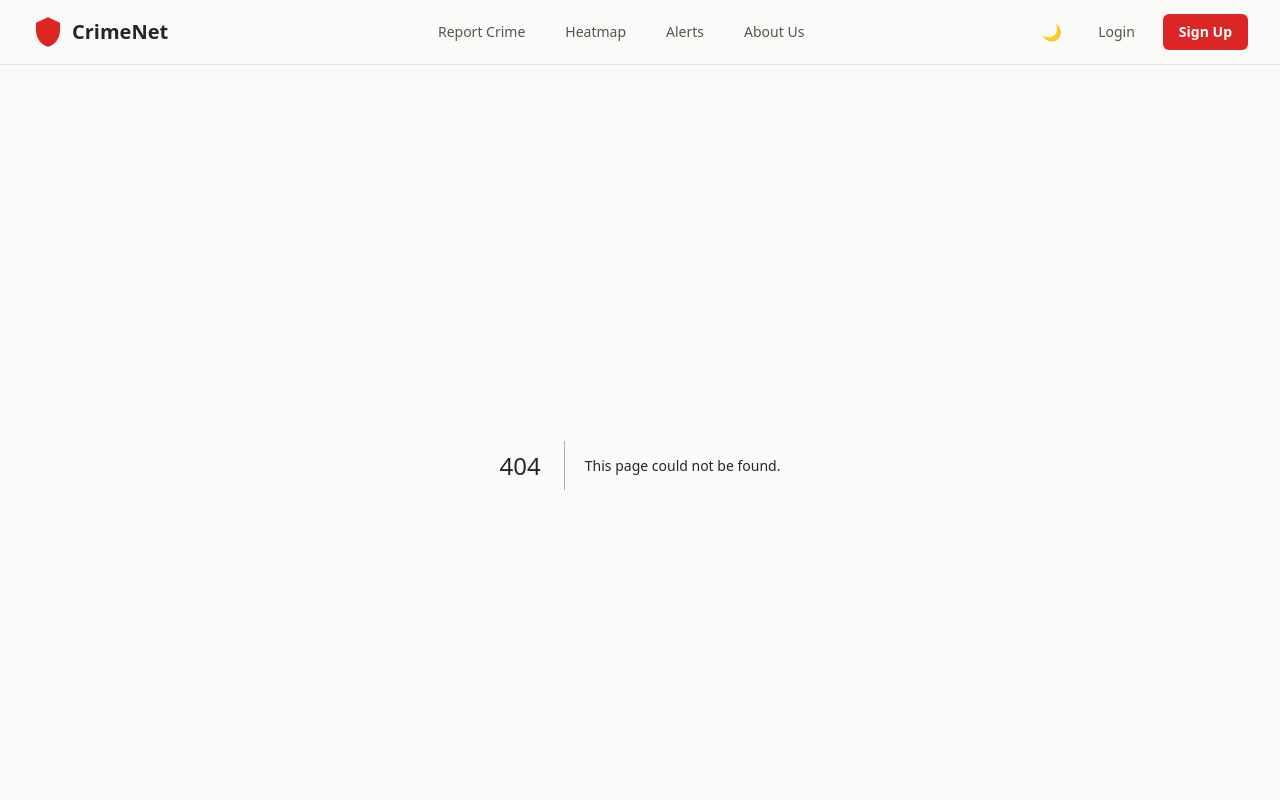
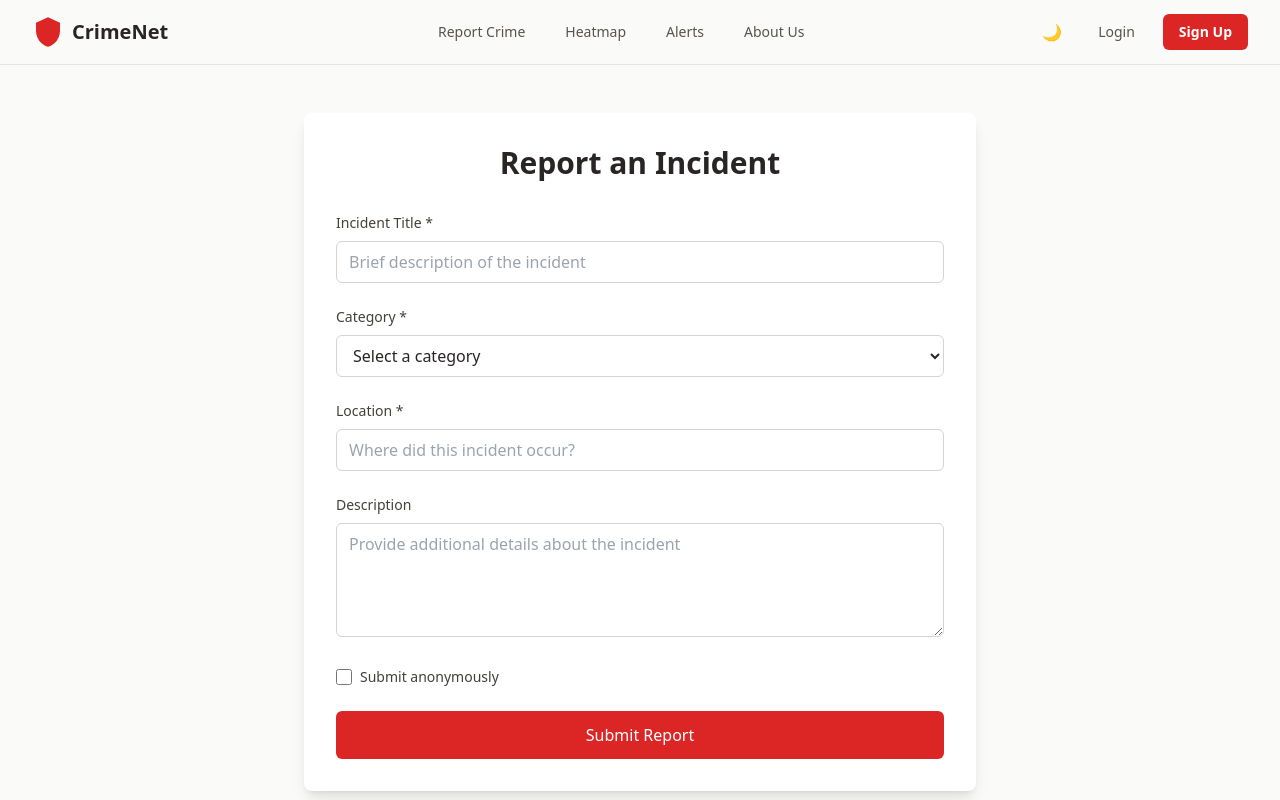
Before and after one commit to top1team/crime_net, a Next.js app in the folder frontend/: page /report in a window 1280 px wide. Before the commit this address had no page. Built offline with nearby package versions, Linux system fonts and the light colour scheme.

Commit message:
feat: implement incident reporting functionality
- Add /report page with incident reporting form
- Update Hero component button to link to report page
- Include form fields for title, category, location, description, and anonymous option
- Add form validation and basic submission handling

```diff
--- /dev/null
+++ b/frontend/app/report/page.tsx
@@ -0,0 +1,129 @@
+"use client";
+
+import React, { useState } from 'react';
+
+export default function ReportIncident() {
+  const [formData, setFormData] = useState({
+    title: '',
+    category: '',
+    description: '',
+    location: '',
+    anonymous: false
+  });
+
+  const handleSubmit = (e: React.FormEvent) => {
+    e.preventDefault();
+    // TODO: Implement API call to submit incident
+    console.log('Incident reported:', formData);
+    alert('Incident reported successfully!');
+  };
+
+  const handleChange = (e: React.ChangeEvent<HTMLInputElement | HTMLTextAreaElement | HTMLSelectElement>) => {
+    const { name, value, type } = e.target;
+    setFormData(prev => ({
+      ...prev,
+      [name]: type === 'checkbox' ? (e.target as HTMLInputElement).checked : value
+    }));
+  };
+
+  return (
+    <div className="min-h-screen bg-stone-50 dark:bg-stone-900 py-12">
+      <div className="container mx-auto px-4 sm:px-6 lg:px-8">
+        <div className="max-w-2xl mx-auto">
+          <div className="bg-white dark:bg-stone-800 rounded-lg shadow-lg p-8">
+            <h1 className="text-3xl font-bold text-stone-800 dark:text-stone-200 mb-8 text-center">
+              Report an Incident
+            </h1>
+
+            <form onSubmit={handleSubmit} className="space-y-6">
+              <div>
+                <label className="block text-sm font-medium text-stone-700 dark:text-stone-300 mb-2">
+                  Incident Title *
+                </label>
+                <input
+                  type="text"
+                  name="title"
+                  required
+                  value={formData.title}
+                  onChange={handleChange}
+                  className="w-full px-3 py-2 border border-stone-300 dark:border-stone-600 rounded-md bg-white dark:bg-stone-700 text-stone-800 dark:text-stone-200 focus:outline-none focus:ring-2 focus:ring-red-500"
+                  placeholder="Brief description of the incident"
+                />
+              </div>
+
+              <div>
+                <label className="block text-sm font-medium text-stone-700 dark:text-stone-300 mb-2">
+                  Category *
+                </label>
+                <select
+                  name="category"
+                  required
+                  value={formData.category}
+                  onChange={handleChange}
+                  className="w-full px-3 py-2 border border-stone-300 dark:border-stone-600 rounded-md bg-white dark:bg-stone-700 text-stone-800 dark:text-stone-200 focus:outline-none focus:ring-2 focus:ring-red-500"
+                >
+                  <option value="">Select a category</option>
+                  <option value="theft">Theft</option>
+                  <option value="assault">Assault</option>
+                  <option value="vandalism">Vandalism</option>
+                  <option value="fraud">Fraud</option>
+                  <option value="suspicious_activity">Suspicious Activity</option>
+                  <option value="other">Other</option>
+                </select>
+              </div>
+
+              <div>
+                <label className="block text-sm font-medium text-stone-700 dark:text-stone-300 mb-2">
+                  Location *
+                </label>
+                <input
+                  type="text"
+                  name="location"
+                  required
+                  value={formData.location}
+                  onChange={handleChange}
+                  className="w-full px-3 py-2 border border-stone-300 dark:border-stone-600 rounded-md bg-white dark:bg-stone-700 text-stone-800 dark:text-stone-200 focus:outline-none focus:ring-2 focus:ring-red-500"
+                  placeholder="Where did this incident occur?"
+                />
+              </div>
+
+              <div>
+                <label className="block text-sm font-medium text-stone-700 dark:text-stone-300 mb-2">
+                  Description
+                </label>
+                <textarea
+                  name="description"
+                  rows={4}
+                  value={formData.description}
+                  onChange={handleChange}
+                  className="w-full px-3 py-2 border border-stone-300 dark:border-stone-600 rounded-md bg-white dark:bg-stone-700 text-stone-800 dark:text-stone-200 focus:outline-none focus:ring-2 focus:ring-red-500"
+                  placeholder="Provide additional details about the incident"
+                />
+              </div>
+
+              <div className="flex items-center">
+                <input
+                  type="checkbox"
+                  name="anonymous"
+                  checked={formData.anonymous}
+                  onChange={handleChange}
+                  className="h-4 w-4 text-red-600 focus:ring-red-500 border-stone-300 dark:border-stone-600 rounded"
+                />
+                <label className="ml-2 block text-sm text-stone-700 dark:text-stone-300">
+                  Submit anonymously
+                </label>
+              </div>
+
+              <button
+                type="submit"
+                className="w-full bg-red-600 text-white py-3 px-4 rounded-md hover:bg-red-700 focus:outline-none focus:ring-2 focus:ring-red-500 focus:ring-offset-2 transition-colors font-medium"
+              >
+                Submit Report
+              </button>
+            </form>
+          </div>
+        </div>
+      </div>
+    </div>
+  );
+}
--- a/frontend/components/Hero.tsx
+++ b/frontend/components/Hero.tsx
@@ -23,7 +23,7 @@ const Hero: React.FC = () => {
           </p>
           <div className="mt-10 flex flex-col sm:flex-row items-center justify-center gap-4">
             <Link
-              href="/"
+              href="/report"
               className="w-full sm:w-auto inline-flex items-center justify-center px-8 py-3 border border-transparent text-base font-medium rounded-md text-white bg-red-600 hover:bg-red-700 transition-transform transform hover:scale-105 shadow-lg shadow-red-600/30"
             >
               Report an Incident
```
